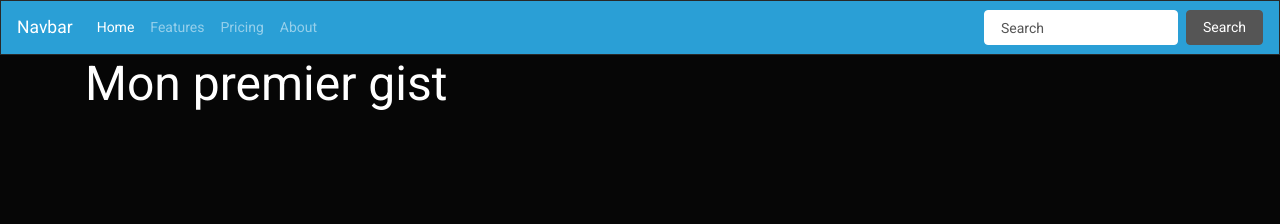
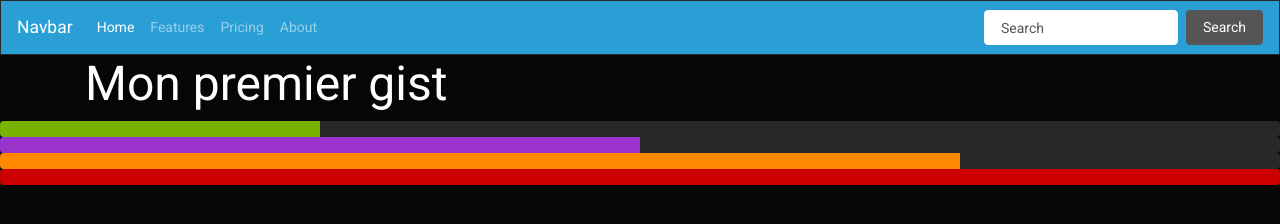
Before and after one commit to katethegreat-coder/Drive_X, a plain HTML site: page index.html in a window 1280 px wide. Drawn offline with nearby package versions, Linux system fonts and the light colour scheme.

Commit message:
ajout de la barre de progression

```diff
--- a/index.html
+++ b/index.html
@@ -40,6 +40,19 @@
             <h2>Mon premier gist</h2>
             <script src="https://gist.github.com/katethegreat-coder/8405025721571fed12da9031d6126b20.js"></script>
           </div>
+
+          <div class="progress">
+            <div class="progress-bar bg-success" role="progressbar" style="width: 25%" aria-valuenow="25" aria-valuemin="0" aria-valuemax="100"></div>
+          </div>
+          <div class="progress">
+            <div class="progress-bar bg-info" role="progressbar" style="width: 50%" aria-valuenow="50" aria-valuemin="0" aria-valuemax="100"></div>
+          </div>
+          <div class="progress">
+            <div class="progress-bar bg-warning" role="progressbar" style="width: 75%" aria-valuenow="75" aria-valuemin="0" aria-valuemax="100"></div>
+          </div>
+          <div class="progress">
+            <div class="progress-bar bg-danger" role="progressbar" style="width: 100%" aria-valuenow="100" aria-valuemin="0" aria-valuemax="100"></div>
+          </div>
     </header>
 
 </body>
```
